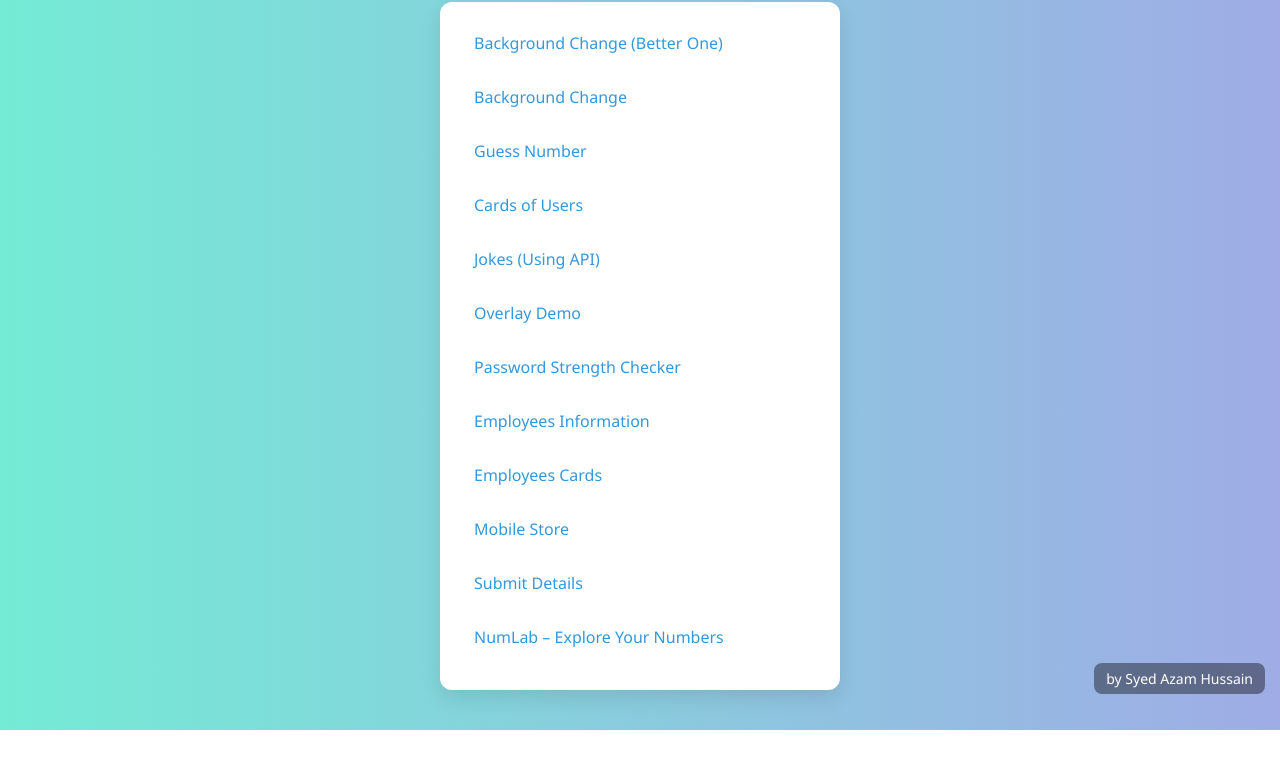
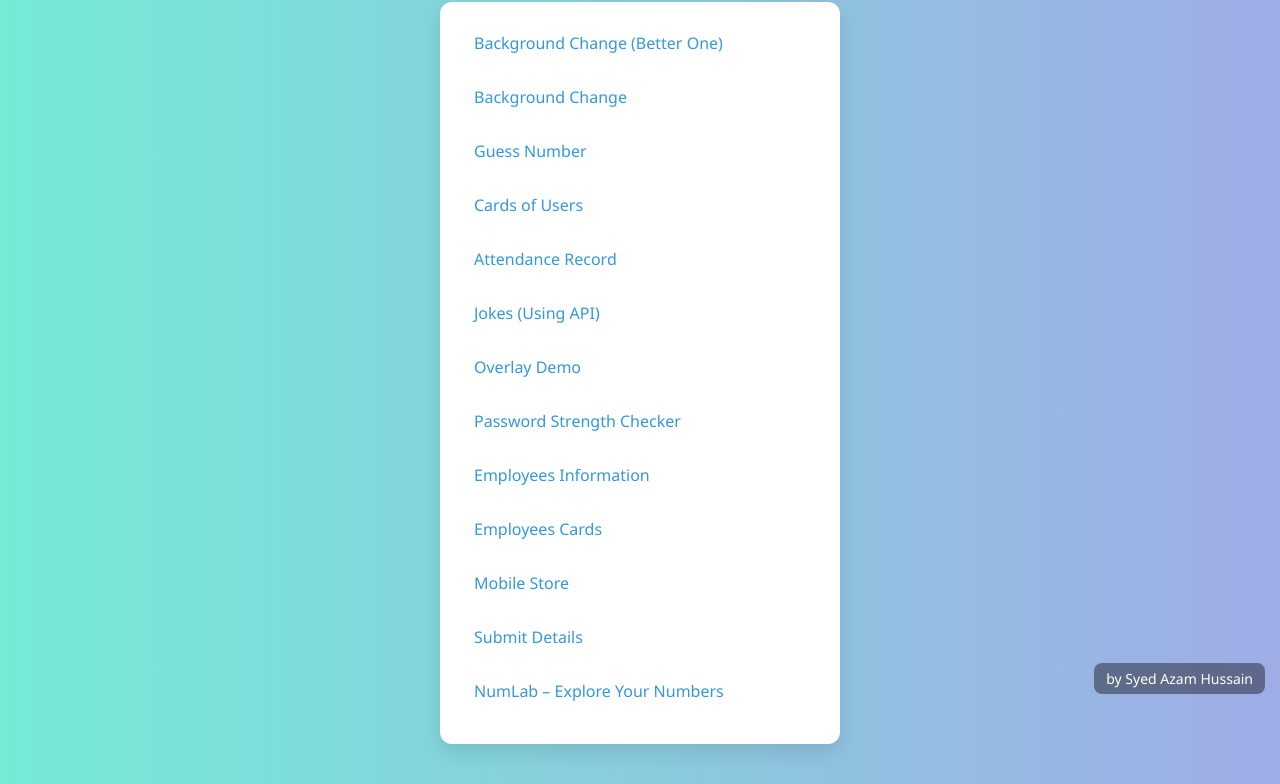
Before and after one commit to syedazamhussain/JavaScript-2, a plain HTML site: page index.html in a window 1280 px wide. Shown: the part 96-880 px from the top of the page. Before the commit the page ends 826 px from the top, so only its background shows below. Drawn offline with Linux system fonts and the light colour scheme.

Commit message:
index.html

```diff
--- a/index.html
+++ b/index.html
@@ -80,6 +80,7 @@
     <li><a href="Background%20Change/">Background Change</a></li>
     <li><a href="Guess%20Number/">Guess Number</a></li>
     <li><a href="Cards%20of%20Users/">Cards of Users</a></li>
+    <li><a href="Attendance%20Record/">Attendance Record</a></li>
     <li><a href="Fetch%20API/">Jokes (Using API)</a></li>
     <li><a href="Overlay%20Demo/">Overlay Demo</a></li>
     <li><a href="Password%20Strength%20Checker/">Password Strength Checker</a></li>
```
